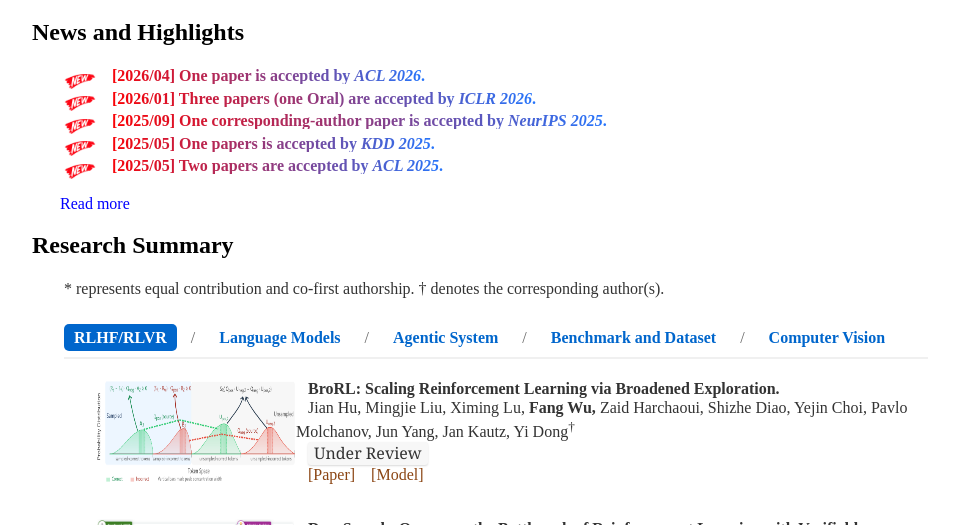
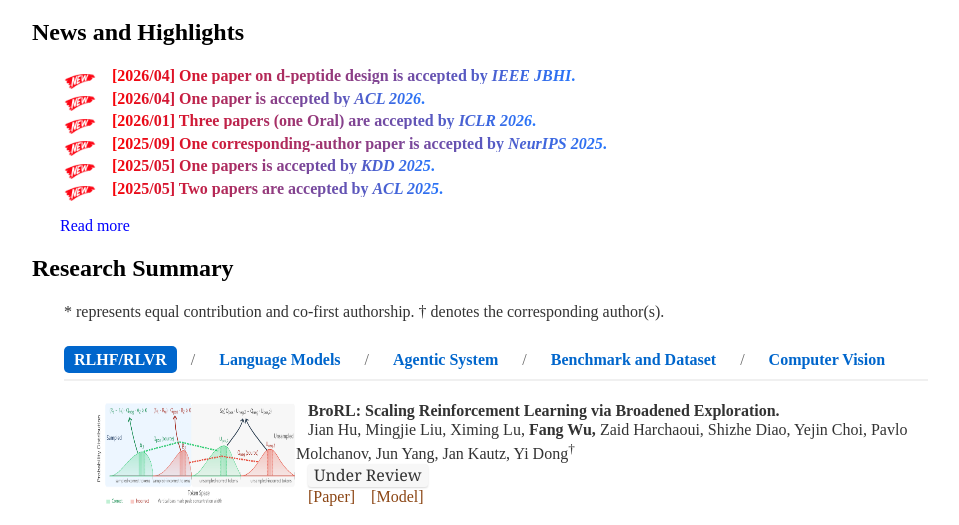
Before and after one commit to smiles724/smiles724.github.io, a Jekyll site: the page built from index.html, in a window 1280 px wide and 900 px high, cut to the strip 375-900 px from the top of the window. Shown: the whole strip, without its empty margins (160-1119 px from the left). Built offline with Jekyll 4.4.1, drawn with Linux system fonts in a browser that asks for light colours; nearby versions of some CDN libraries; a style sheet for code colours, icons or effects is not loaded.

Commit message:
update a new paper

```diff
--- a/index.html
+++ b/index.html
@@ -129,6 +129,9 @@ title: Fang WU
 
 	<h2><a name="news"></a>News and Highlights</h2>
 		<p style="margin-left: 2em;">
+			<img src="img/new.png" align="middle" width="32" height="15"/>
+			<b  style="background-image: linear-gradient(90deg,#ff0000 0,#2575fc); -webkit-background-clip: text; -webkit-text-fill-color: transparent;">
+			    &nbsp&nbsp [2026/04] One paper on d-peptide design is accepted by <em>IEEE JBHI</em>. <br></b>
 			<img src="img/new.png" align="middle" width="32" height="15"/>
 			<b  style="background-image: linear-gradient(90deg,#ff0000 0,#2575fc); -webkit-background-clip: text; -webkit-text-fill-color: transparent;">
 			    &nbsp&nbsp [2026/04] One paper is accepted by <em>ACL 2026</em>. <br></b>
--- a/papers_sci.html
+++ b/papers_sci.html
@@ -63,9 +63,9 @@
 			<span style="margin-left: 6px; vertical-align: middle;">
 			  <img src="https://img.shields.io/github/stars/smiles724/PeptideDesign?style=social" alt="GitHub stars"/>
 			</span> <br>
-			&nbsp&nbsp <b>Fang Wu*,</b> Tinson Xu*, Shuting Jin*, Xiangru Tang, Zerui Xu, James Zou, Brian Hie<sup>&dagger;</sup> <br>
+			&nbsp&nbsp <b>Fang Wu*,</b> Shuting Jin*<sup>&dagger;</sup>, Xiangru Tang, Junlin Xu, Mark Gerstein, Li Erran Li, James Zou<br>
 			&nbsp&nbsp <span style="display: inline-block;background: #f7f7f7; color: #333333;padding: 2px 6px;border-radius: 3px;box-shadow: 0px 1px 2px rgba(0, 0, 0, 0.15); font-weight: normal;
-    		font-size: 0.9em; font-family: 'Georgia', 'Times New Roman', serif;">NeurIPS 2025 AI4D3 Workshop</span> <br>
+    		font-size: 0.9em; font-family: 'Georgia', 'Times New Roman', serif;">IEEE JBHI (2026), NeurIPS 2025 AI4D3 Workshop</span> <br>
    			&nbsp&nbsp <a href="https://arxiv.org/abs/2411.10618">[Paper]</a>
 			&nbsp&nbsp <a href="https://github.com/smiles724/PeptideDesign">[Code]</a><br>
 			<br>
```
